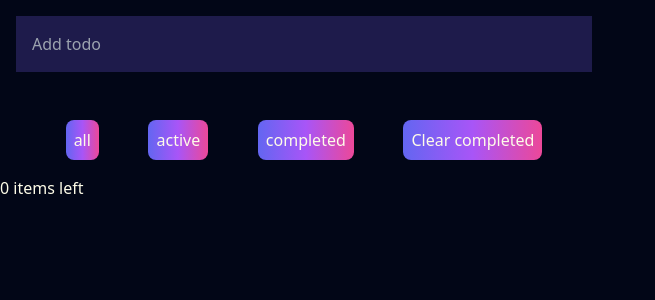
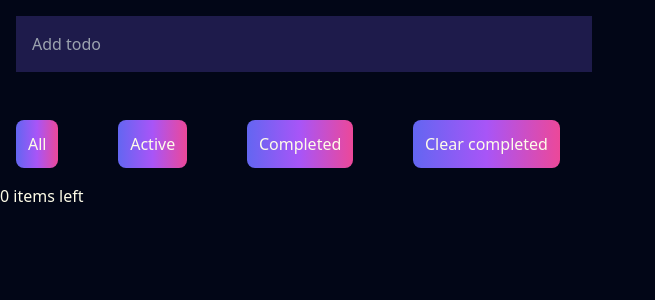
Before and after one commit to ccozens/svelte-lists, a SvelteKit app: page / in a window 1280 px wide. Shown: the top 300 px of the page, without its empty margins (0-655 px from the left). Built offline with nearby package versions, Linux system fonts and the light colour scheme.

Commit message:
applied buttonStyle and capitalise to filter buttons and improved spacing by applying flex jusify-between to parent

```diff
--- a/src/routes/+page.svelte
+++ b/src/routes/+page.svelte
@@ -96,8 +96,7 @@ import DeleteIcon from '$lib/icons/delete.svelte';
 		return todos.filter((todo) => !todo.done).length;
 	}
 
-    let capitalize="capitalize"
-    let buttonStyle = "bg-gradient-to-r from-indigo-500 via-purple-500 to-pink-500 p-2 rounded-lg"
+    let buttonStyle = "bg-gradient-to-r from-indigo-500 via-purple-500 to-pink-500 p-3 rounded-lg"
 </script>
 
 <input onkeydown={addTodo} placeholder="Add todo" type="text" class="input-text m-4"/>
@@ -107,8 +106,8 @@ import DeleteIcon from '$lib/icons/delete.svelte';
 		<div class={todo.done ? 'transition duration-300 opacity-50 relative' : 'relative'}>
 			<div class="flex ">
             <input class="input-text" oninput={editTodo} data-index={i} value={todo.text} type="text" />
-            <div class="flex flex-col items-center border-2 border-yellow-100">
-			<input class="input-checkbox" onchange={toggleTodo} data-index={i} checked={todo.done} type="checkbox" />
+            <div class="flex flex-col items-center justify-evenly">
+			<input class="" onchange={toggleTodo} data-index={i} checked={todo.done} type="checkbox" />
 			<button onclick={deleteTodo} data-index={i}><DeleteIcon/></button>
 		    </div>
 		    </div>
@@ -116,9 +115,9 @@ import DeleteIcon from '$lib/icons/delete.svelte';
 	{/each}
 </div>
 
-<div class="m-4 w-full flex justify-evenly">
+<div class="m-4 flex justify-between">
 	{#each ['all', 'active', 'completed'] as filter}
-		<button class={buttonStyle} onclick={() => setFilter(filter)}>{filter}</button>
+		<button class="{buttonStyle} capitalize" onclick={() => setFilter(filter)}>{filter}</button>
 	{/each}
 	<button class={buttonStyle} onclick={clearCompleted}>Clear completed</button>
 </div>
```
